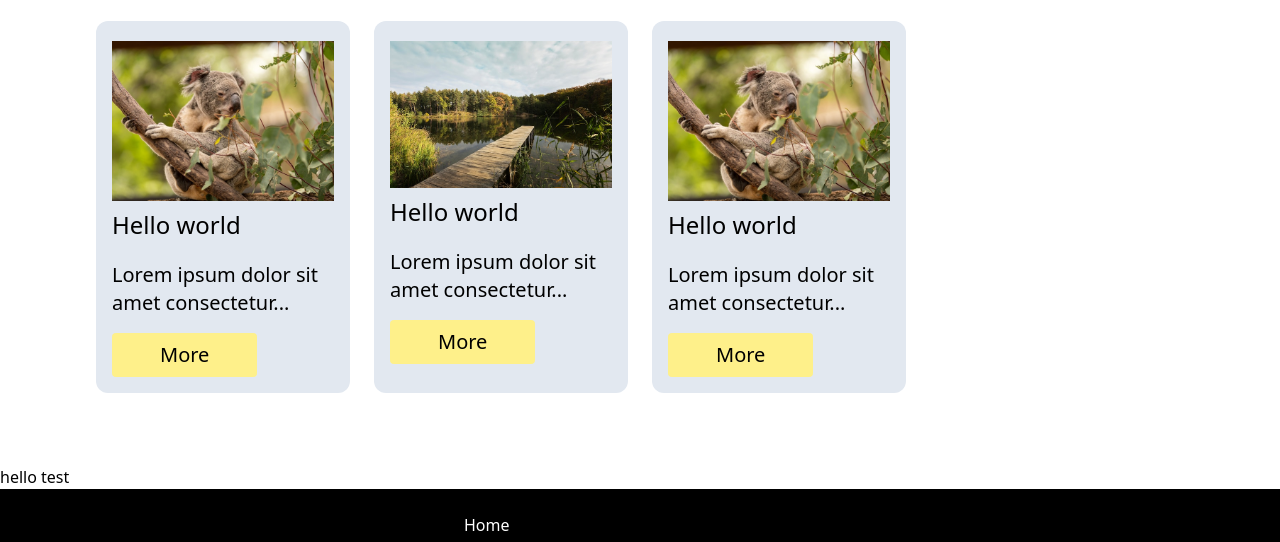
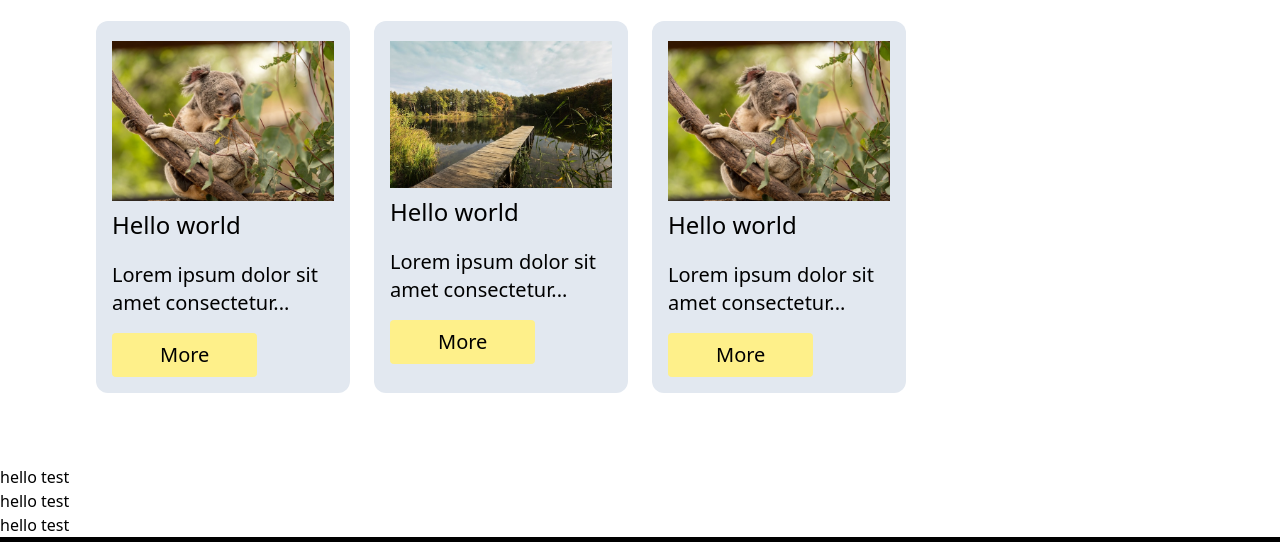
Before and after one commit to masudra/mr_Blog, a website: page Blog_site/index.html in a window 1280 px wide. Shown: the part 1876-2418 px from the top of the page. Drawn offline with nearby package versions, Linux system fonts and the light colour scheme.

Commit message:
git testing

```diff
--- a/Blog_site/index.html
+++ b/Blog_site/index.html
@@ -147,6 +147,8 @@
         </div>
 
         <h1>hello test</h1>
+        <h1>hello test</h1>
+        <h1>hello test</h1>
 
 
     </main>
```
